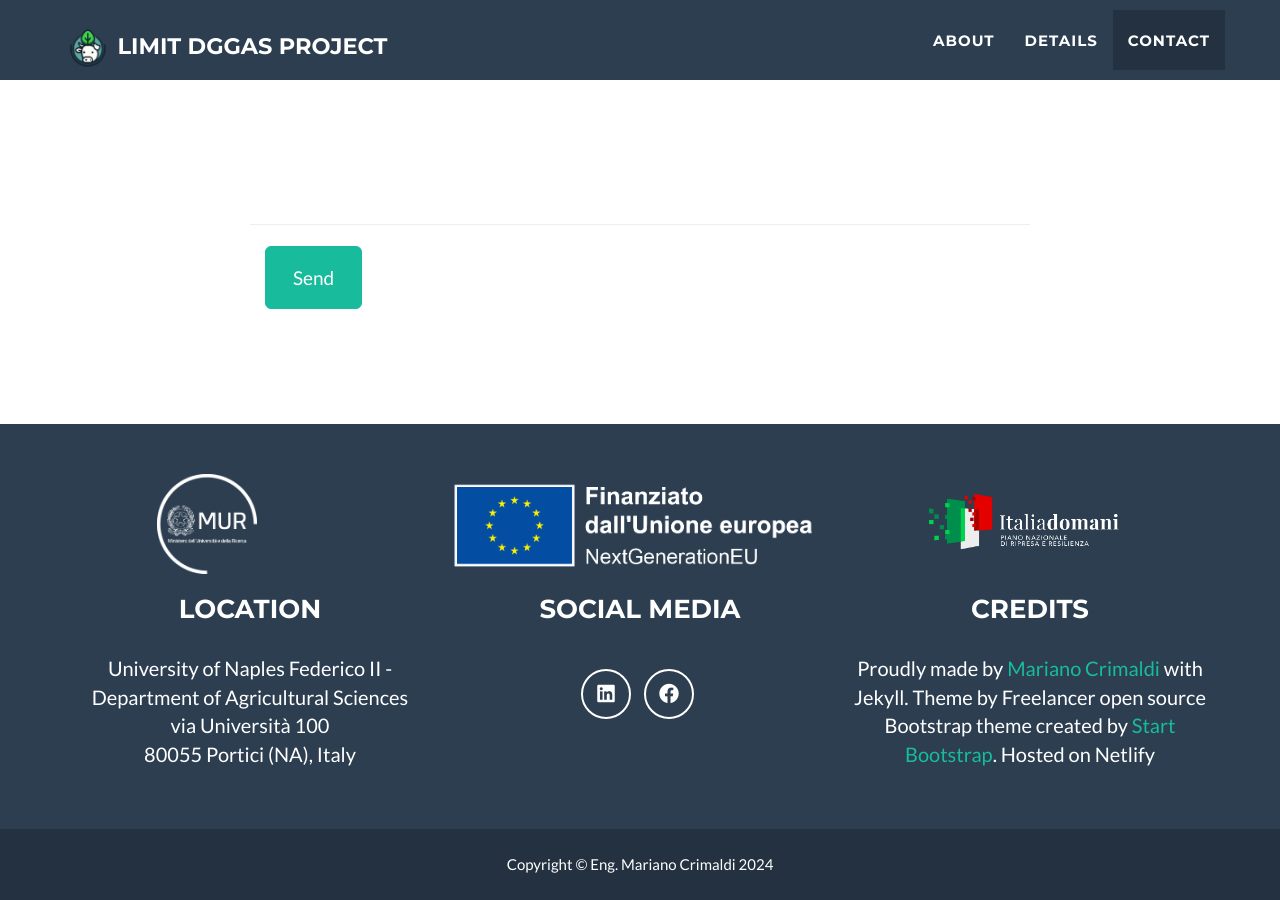
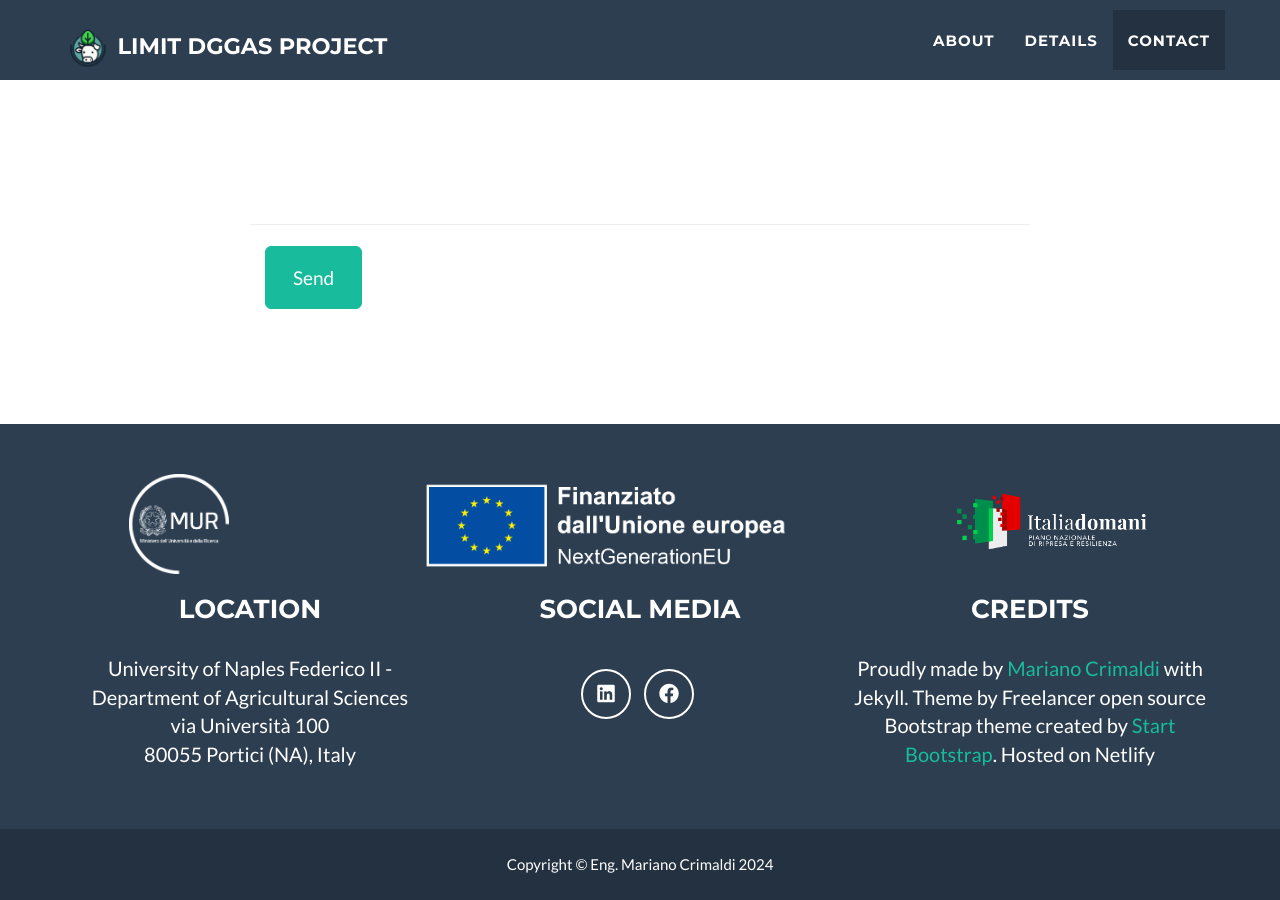
Before and after one commit to mcrimaldi/LiMITDGGAS, a Jekyll site: the page built from _posts/2024-05-08-project-6.markdown, in a window 1280 px wide and 900 px high, scrolled down 3554 px. Built offline with Jekyll 4.4.1, drawn with Linux system fonts in a browser that asks for light colours.

Commit message:
Update footer.html

```diff
--- a/_includes/footer.html
+++ b/_includes/footer.html
@@ -3,7 +3,7 @@
   <div class="footer-above">
     <div class="row">
         <img src="img/LOGO_MUR Social_WHITE.png" alt="Icon" style="height: 100px; margin-right: 188px;">
-        <img src="img/IT Finanziato dall'Unione europea_tracciato_BLUE_WHITE.png" alt="Icon" style="height: 100px; margin-right: 100px;">
+        <img src="img/IT Finanziato dall'Unione europea_tracciato_BLUE_WHITE.png" alt="Icon" style="height: 100px; margin-right: 155px;">
         <img src="img/italiadomani-tracciato-bianco1.png" alt="Icon" style="height: 100px">
     </div>
 
```
